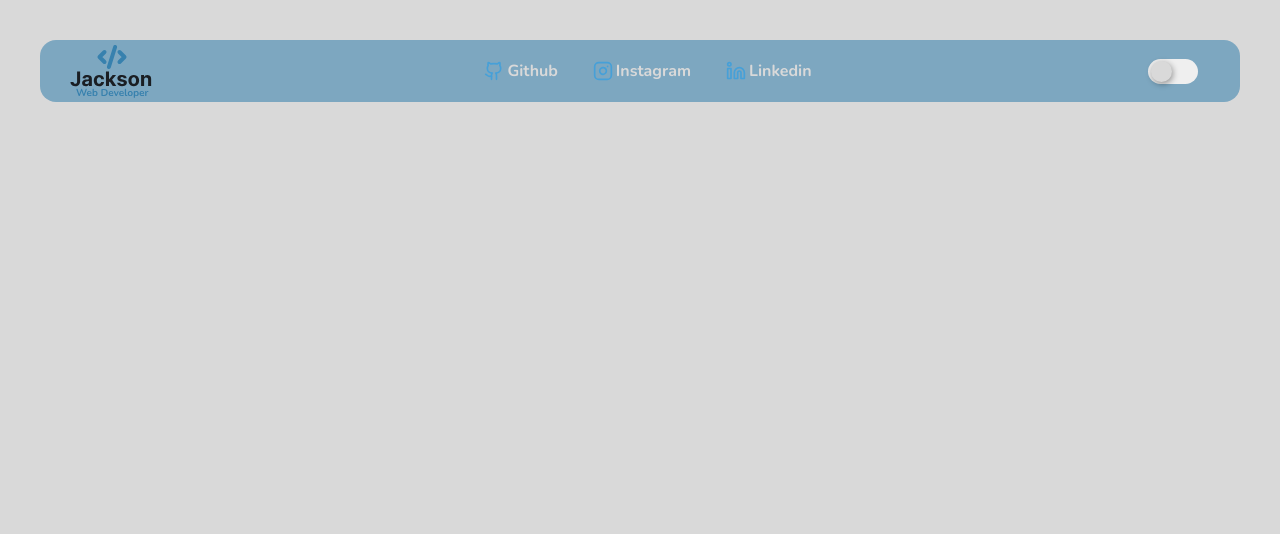
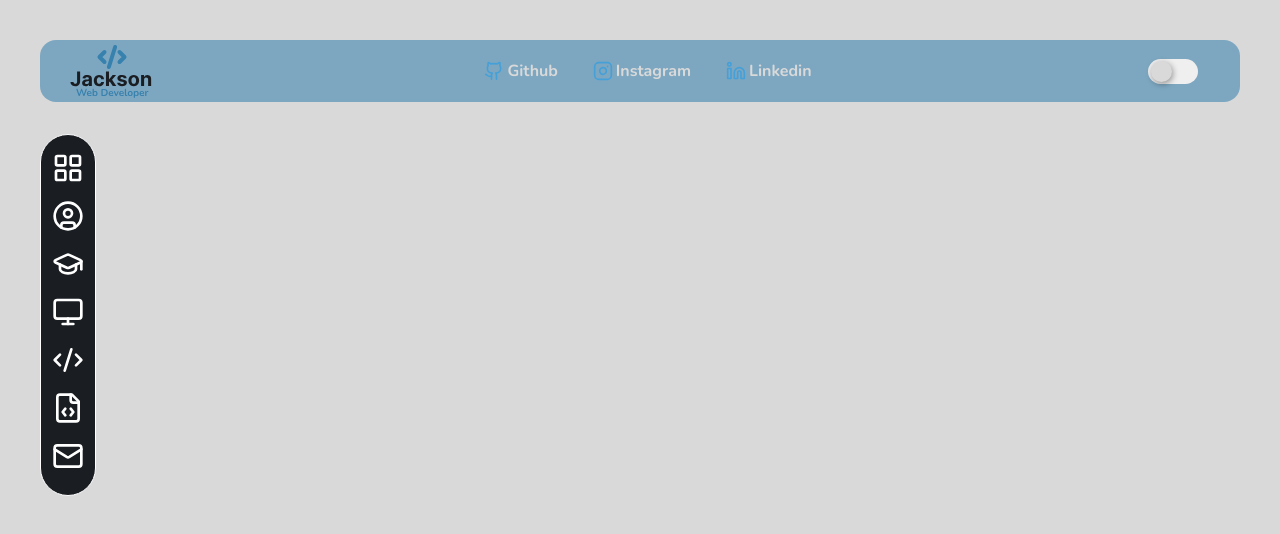
Before and after one commit to JackCoder0/PortfolioReact, a React (Vite) app: page / in a window 1280 px wide. Shown: the top 534 px of the page. Built offline with nearby package versions, Linux system fonts and the light colour scheme.

Commit message:
Inicio do Navbar

```diff
--- a/src/components/Header/index.tsx
+++ b/src/components/Header/index.tsx
@@ -1,7 +1,6 @@
 import { HeaderContainer } from "./styles";
 import logoHeader from "../../assets/Logo.svg";
 import { SwitchTheme } from "../SwitchTheme/index";
-// import { LinkedinOriginal } from "devicons-react";
 import { Github, Instagram, Linkedin } from 'lucide-react';
 import { ToggleThemeType } from "../../layouts/DefaultLayout/types";
 
--- /dev/null
+++ b/src/components/Navbar/index.tsx
@@ -0,0 +1,30 @@
+import { CircleUser, CodeXml, FileCode, GraduationCap, LayoutGrid, Mail, Monitor } from "lucide-react";
+import { NavBarContent } from "./styles";
+
+export function Navbar() {
+  return (
+    <NavBarContent>
+      <a href="">
+        <LayoutGrid size={32} color="#ffffff" />
+      </a>
+      <a href="">
+        <CircleUser size={32} color="#ffffff" />
+      </a>
+      <a href="">
+        <GraduationCap size={32} color="#ffffff" />
+      </a>
+      <a href="">
+        <Monitor size={32} color="#ffffff" />
+      </a>
+      <a href="">
+        <CodeXml size={32} color="#ffffff" />
+      </a>
+      <a href="">
+        <FileCode size={32} color="#ffffff" />
+      </a>
+      <a href="">
+        <Mail size={32} color="#ffffff" />
+      </a>
+    </NavBarContent>
+  )
+}
--- /dev/null
+++ b/src/components/Navbar/styles.ts
@@ -0,0 +1,21 @@
+import styled from "styled-components";
+
+// export const NavBarContainer = styled.nav`
+//   display: flex;
+//   margin-top: 2rem;
+// `;
+
+export const NavBarContent = styled.nav`
+  display: flex;
+  align-items: center;
+  justify-content: center;
+  flex-direction: column;
+  margin-top: 2rem;
+  gap: 10px;
+  padding: 17px;
+  max-width: 3.5rem;
+
+  background-color: ${(props) => props.theme["tertiary"]};
+  border-radius: 40px;
+  border: 1px ${(props) => props.theme["white"]} solid;
+`;
--- a/src/components/SwitchTheme/index.tsx
+++ b/src/components/SwitchTheme/index.tsx
@@ -1,6 +1,7 @@
 import { useEffect, useState } from "react";
 import { ToggleSwitch } from "./styles";
 import { ToggleThemeType } from "../../layouts/DefaultLayout/types";
+// import { SunDim, Moon } from "lucide-react";
 
 interface SwitchThemeProps {
   toggleTheme: ToggleThemeType;
@@ -26,7 +27,9 @@ export function SwitchTheme({ toggleTheme }: SwitchThemeProps) {
   return (
     <ToggleSwitch>
       <input type="checkbox" checked={isToggled} onChange={onToggle} />
-      <span />
+      <span>
+        {/* {isToggled ? <Moon size={18} /> : <SunDim size={18} />} */}
+      </span>
     </ToggleSwitch>
   )
 }
--- a/src/components/SwitchTheme/styles.ts
+++ b/src/components/SwitchTheme/styles.ts
@@ -14,13 +14,21 @@ export const ToggleSwitch = styled.label`
   span {
     position: absolute;
     cursor: pointer;
-    background-color: #EFEFEF;
+    background-color: #efefef;
     border-radius: 25px;
     top: 0;
     right: 0;
     bottom: 0;
     left: 0;
     transition: background-color 0.2s ease;
+
+    /* svg {
+      position: absolute;
+      top: 3px;
+      left: 4px;
+      transition: transform 0.3s ease;
+      color: red;
+    } */
 
     &::before {
       position: absolute;
@@ -29,20 +37,29 @@ export const ToggleSwitch = styled.label`
       top: 2px;
       width: 21px;
       height: 21px;
-      background-color: #D9D9D9;
+      background-color: #d9d9d9;
       border-radius: 50%;
       transition: transform 0.3s ease, background-color 0.2s ease;
-      box-shadow: 1px 2px 6px 0px rgba(0,0,0,0.40);
+      box-shadow: 1px 2px 6px 0px rgba(0, 0, 0, 0.4);
     }
   }
 
   input[type="checkbox"]:checked + span {
-    background-color: #46A0D820;
+    background-color: #46a0d820;
 
     &::before {
+      content: "";
       transform: translateX(25px);
-      background-color: #1A1E23;
+      background-color: #1a1e23;
       left: 0;
     }
+
+    /* svg {
+      position: absolute;
+      color: blue;
+      top: 3px;
+      left: 4px;
+      transform: translateX(25px);
+    } */
   }
 `;
--- a/src/layouts/DefaultLayout/index.tsx
+++ b/src/layouts/DefaultLayout/index.tsx
@@ -2,11 +2,14 @@ import { Outlet } from "react-router-dom";
 import { Header } from "../../components/Header";
 import { LayoutContainer } from "./styles";
 import { ToggleThemeType } from "./types";
+import { Navbar } from "../../components/Navbar";
 
 export function DefaultLayout({ toggleTheme }: { toggleTheme: ToggleThemeType }) {
   return (
     <LayoutContainer>
       <Header toggleTheme={toggleTheme} />
+
+      <Navbar />
       <Outlet />
     </LayoutContainer>
   );
```
